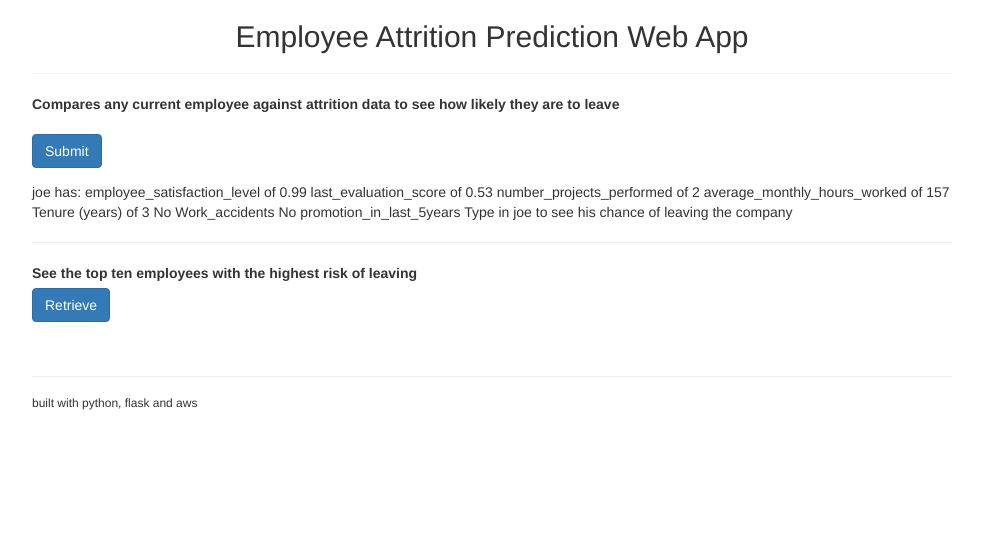
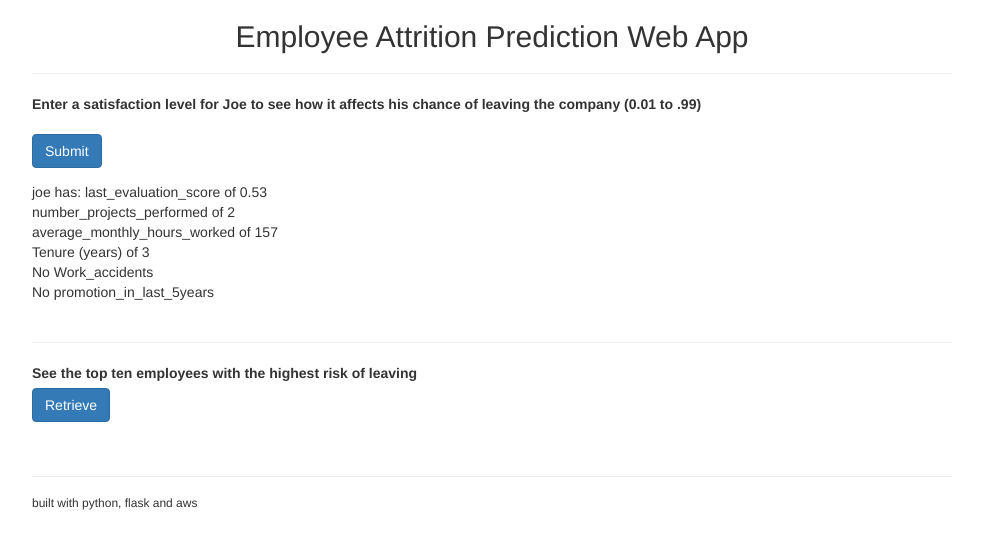
Before and after one commit to riotmakerr/flask-ds, a Flask app: page / in a window 1280 px wide. Shown: the top 549 px of the page, without its empty margins (148-1131 px from the left). Run offline with Flask 2, Linux system fonts and the light colour scheme; parts of the project's set-up code (start-up, migrations or seed data) failed here and were passed over; some libraries are stand-ins or nearby versions.

Commit message:
updated input field for ds

```diff
--- a/application.py
+++ b/application.py
@@ -18,14 +18,10 @@ def index():
     form2 = RetrieveDBInfo(request.form)
 
     if request.method == 'POST' and form1.validate():
-        # this employee has 100% chance of leaving
-        if form1.dbNotes.data == 'joe':
-            test_row = [0.99, 0.53, 2, 157, 3, 0, 0, 0, 1, 0, 0, 0, 0, 0, 0, 0, 0, 1, 0, 0]
-        else:
-            # this employee has 10% chance of leaving
-            test_row = [0.38, 0.53, 2, 157, 3, 0, 0, 0, 1, 0, 0, 0, 0, 0, 0, 0, 0, 1, 0, 0]
+        test_row = [float(form1.dbNotes.data), 0.53, 2, 157, 3, 0, 0, 0, 1, 0, 0, 0, 0, 0, 0, 0, 0, 1, 0, 0]
+            # test_row = [0.38, 0.53, 2, 157, 3, 0, 0, 0, 1, 0, 0, 0, 0, 0, 0, 0, 0, 1, 0, 0]
 
-        chosen_one = results(str(form1.dbNotes.data), float(compute(test_row)))
+        chosen_one = results('joe', float(compute(test_row)))
         result = [chosen_one]
         #db.session.add(chosen_one)
         #db.session.commit()
--- a/templates/index.html
+++ b/templates/index.html
@@ -14,7 +14,7 @@
   <form method="post" action="/index"  id="db_post" name="db_post">
 
       {{ form1.hidden_tag() }}
-      <label>Compares any current employee against attrition data to see how likely they are to leave</label>
+      <label>Enter a satisfaction level for Joe to see how it affects his chance of leaving the company (0.01 to .99)</label>
       <div style="max-width:400px;">
         {{ macros.render_field(form1.dbNotes, placeholder='Enter Employee Name', type='dbNotes', label_visible=false) }}
       <!-- <div align="center"> -->
@@ -24,15 +24,12 @@
 
   </form>
   joe has:
-  employee_satisfaction_level of 0.99
-  last_evaluation_score	of 0.53
-  number_projects_performed	of 2
-  average_monthly_hours_worked of 157
-  Tenure (years) of 3
-  No Work_accidents
-  No promotion_in_last_5years
-
-  Type in joe to see his chance of leaving the company
+  last_evaluation_score	of 0.53 <br>
+  number_projects_performed	of 2 <br>
+  average_monthly_hours_worked of 157 <br>
+  Tenure (years) of 3 <br>
+  No Work_accidents <br>
+  No promotion_in_last_5years <br>
   <br>
   <hr>
 
```
Also changed, not shown: 1 other file.
